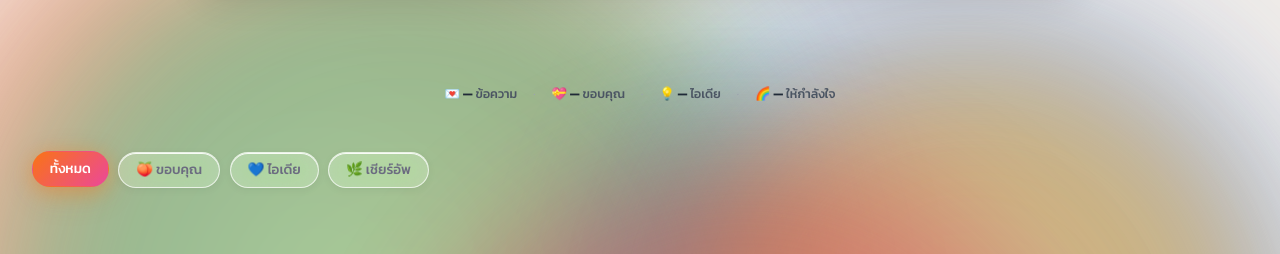
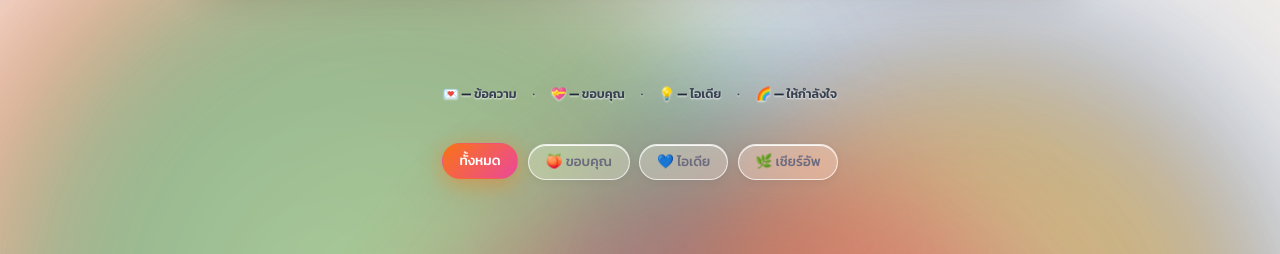
Before and after one commit to ga-dx-platform/ga-cheer-up-board, a website: page index.html in a window 1280 px wide. Shown: the part 101-355 px from the top of the page. Drawn offline with nearby package versions, Linux system fonts and the light colour scheme; no server answers.

Commit message:
style: enhance alignment and spacing for filter bar, MOTW section, and stats bar

```diff
--- a/assets/styles.css
+++ b/assets/styles.css
@@ -713,3 +713,28 @@ body {
   color: #c4c4d0 !important;
   font-style: italic;
 }
+/* ========================================================= */
+/* 💎 UX POLISH: จัดระเบียบ Alignment และ Spacing */
+/* ========================================================= */
+
+/* 1. จัดกลางปุ่มกรองข้อความ (Filter Bar) ให้สมดุลกับ Header */
+.filter-bar {
+    justify-content: center !important; /* บังคับให้อยู่ตรงกลาง */
+    margin-top: 1rem !important;
+    margin-bottom: 2rem !important;
+}
+
+/* 2. ดันข้อความปักหมุด (MOTW) ให้มีพื้นที่หายใจด้านล่างเพิ่มขึ้น */
+.motw-section {
+    margin-bottom: 3.5rem !important; /* เพิ่มระยะห่างจากบอร์ดหลัก */
+}
+
+/* 3. ทำให้ข้อความสถิติอ่านง่ายขึ้นเมื่อไม่มีพื้นหลัง (เพิ่มเงาบางๆ) */
+.stats-bar {
+    margin-bottom: 2rem !important;
+}
+.stat-item, .stat-sep {
+    color: #374151 !important; /* ปรับสีให้เข้มขึ้นนิดนึง */
+    text-shadow: 0 1px 2px rgba(255, 255, 255, 0.8) !important; /* ใส่เงาสีขาวดันตัวอักษรให้ลอยขึ้นมา */
+    font-weight: 600 !important;
+}
```
